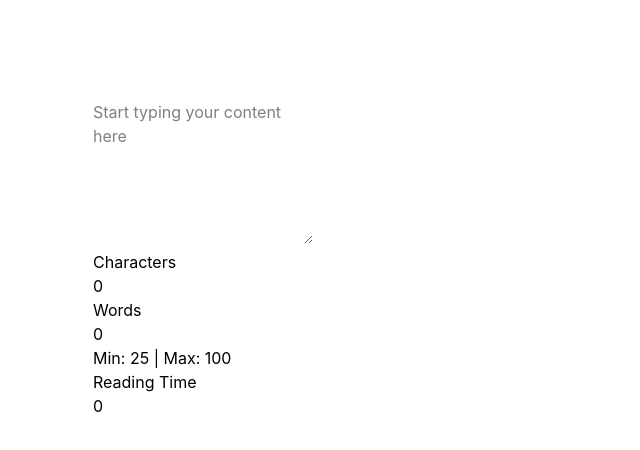
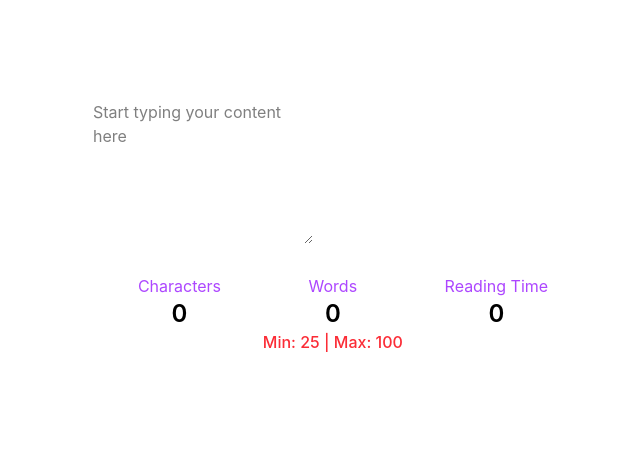
Before and after one commit to shanreed25/character-counter, a React (Vite) app: page / in a window 1280 px wide. Shown: the top 450 px of the page, without its empty margins (297-937 px from the left). Built offline with nearby package versions, Linux system fonts and the light colour scheme.

Commit message:
added styles to the StatsDisplay component

```diff
--- a/src/components/StatsDisplay/StatsDisplay.tsx
+++ b/src/components/StatsDisplay/StatsDisplay.tsx
@@ -5,23 +5,23 @@ function StatsDisplay({stats, showReadingTime = true}: StatsDisplayProps) {
 
 
     return (
-        <div className="stats-display">
-           <div className="">
-                <p>Characters</p>
-                <p>{stats.characterCount}</p>
+        <div className="flex justify-around rounded-lg bg-white p-6">
+           <div className="text-center">
+                <p className="text-purple-500">Characters</p>
+                <p className="text-2xl font-semibold">{stats.characterCount}</p>
             </div>
 
-            <div className="stat words">
-                <p>Words</p>
-                <p>{stats.wordCount}</p>
-                <p>Min: 25 | Max: 100</p>
+            <div className="text-center">
+                <p className="text-purple-500">Words</p>
+                <p className="text-2xl font-semibold">{stats.wordCount}</p>
+                <p className="text-red-500 font-medium">Min: 25 | Max: 100</p>
             </div>
 
             {
             showReadingTime &&
-            <div className="stat reading-time">
-                <p>Reading Time</p>
-                <p>{stats.readingTime}</p>
+            <div className="text-center">
+                <p className="text-purple-500">Reading Time</p>
+                <p className="text-2xl font-semibold">{stats.readingTime}</p>
             </div>
             }
         </div>
```
